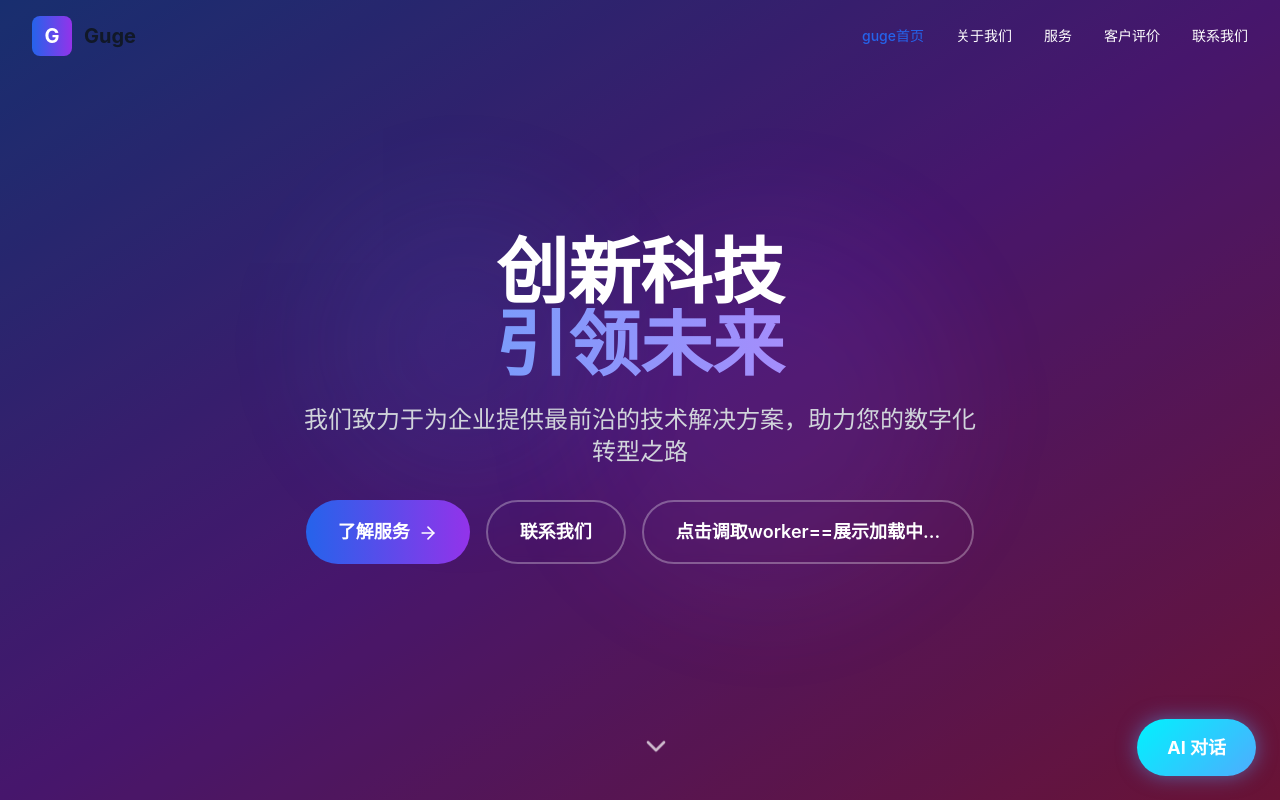
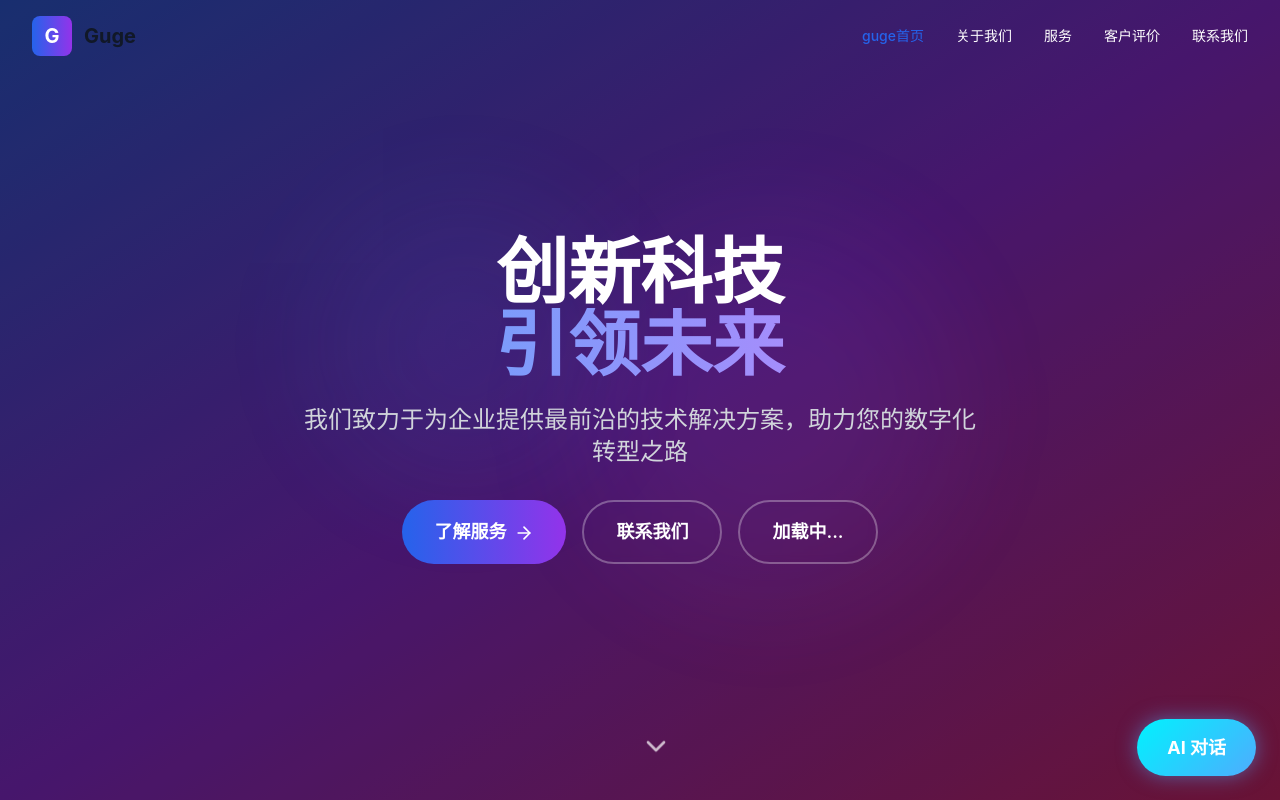
Before and after one commit to guge431/reactWeb3Demo, a React (Create React App) app: page / in a window 1280 px wide. Shown: the top 800 px of the page. Built offline with nearby package versions, Linux system fonts and the light colour scheme.

Commit message:
style:msg

```diff
--- a/src/App.js
+++ b/src/App.js
@@ -185,7 +185,7 @@ const App = () => {
               onClick={() => clickWorker()}
               className="border-2 border-white/30 hover:border-white px-8 py-4 rounded-full text-lg font-semibold transition-all duration-300 backdrop-blur-sm hover:bg-white/10"
             >
-              点击调取worker==展示{msg}
+             {msg}
             </button>
           </div>
         </div>
```
